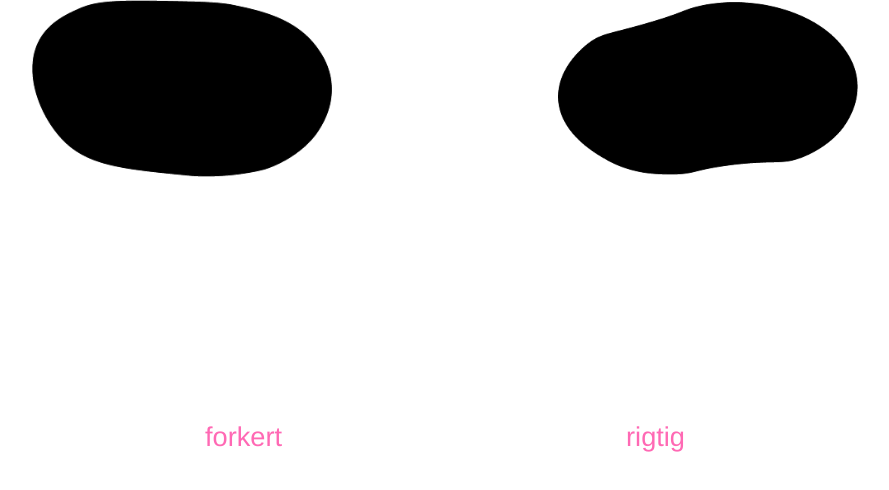
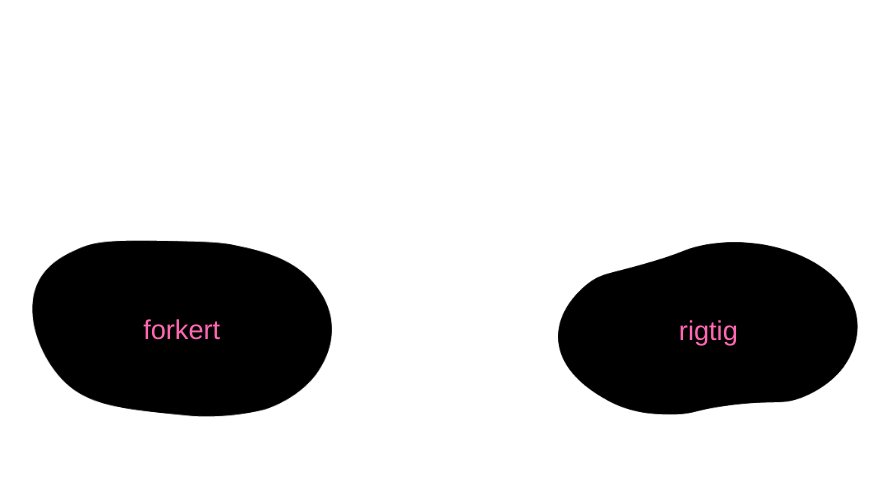
Before and after one commit to SanneET/Det_aktive_valg, a plain HTML site: page indhold.html in a window 1280 px wide. Shown: the whole page, without its empty margins (195-1084 px from the left). Drawn offline with Linux system fonts and the light colour scheme.

Commit message:
knap style

```diff
--- a/css/knapstyling.css
+++ b/css/knapstyling.css
@@ -8,8 +8,6 @@ img.knapper{
   width: 300px;
 }
 
-
-/* flexbox for knapper */
 .flex{
   display: flex;
   flex-direction: row;
@@ -17,8 +15,25 @@ img.knapper{
   align-content: center;
   justify-content: space-evenly;
   align-items: center;
+  margin-top: 15rem;
 }
 
+.placering{
+  position: relative;
+  text-align: center;
+  color: white;
+
+}
+
+.btnTekst{
+  position: absolute;
+  top: 35%;
+  left: 50%;
+  transform: translate(-50%, -50%);
+  color:white;
+  font-family: Helvetica, Arial, sans-serif;
+  font-size: 1.7rem;
+}
 
 /* skrift for knapper */
 .btnTekst{
@@ -26,21 +41,3 @@ img.knapper{
   font-family: Helvetica, Arial, sans-serif;
   font-size: 1.7rem;
 }
-
-
-
-/* placering af tekst til venstre */
-#tekstV{
-  position: absolute;
-  bottom: 20rem;
-  left: 25rem;
-  background-color: transparent;
-}
-
-/* placering af tekst til højre */
-#tekstH{
-  position: absolute;
-  bottom: 20rem;
-  right: 25rem;
-  background-color: transparent;
-}
```
